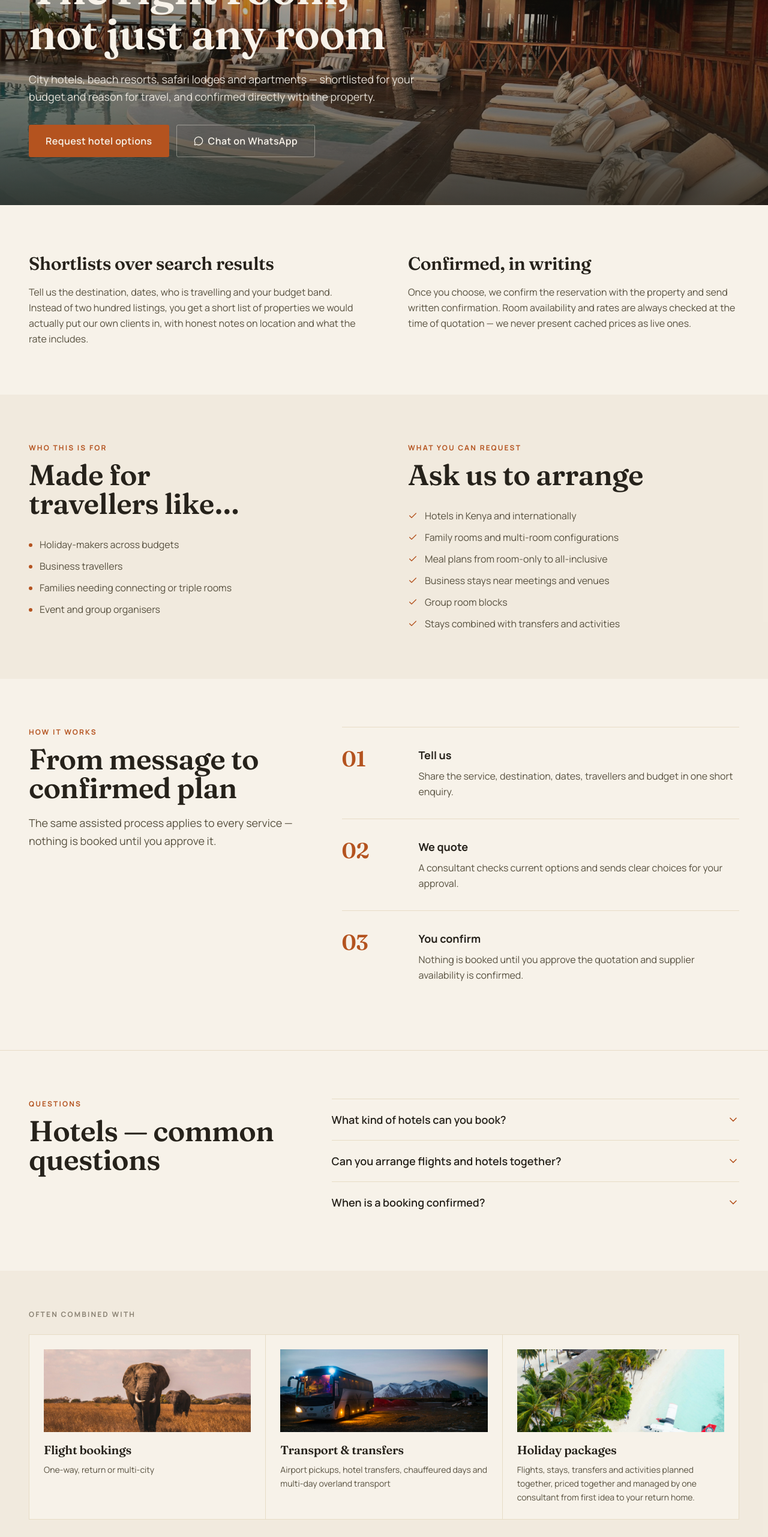
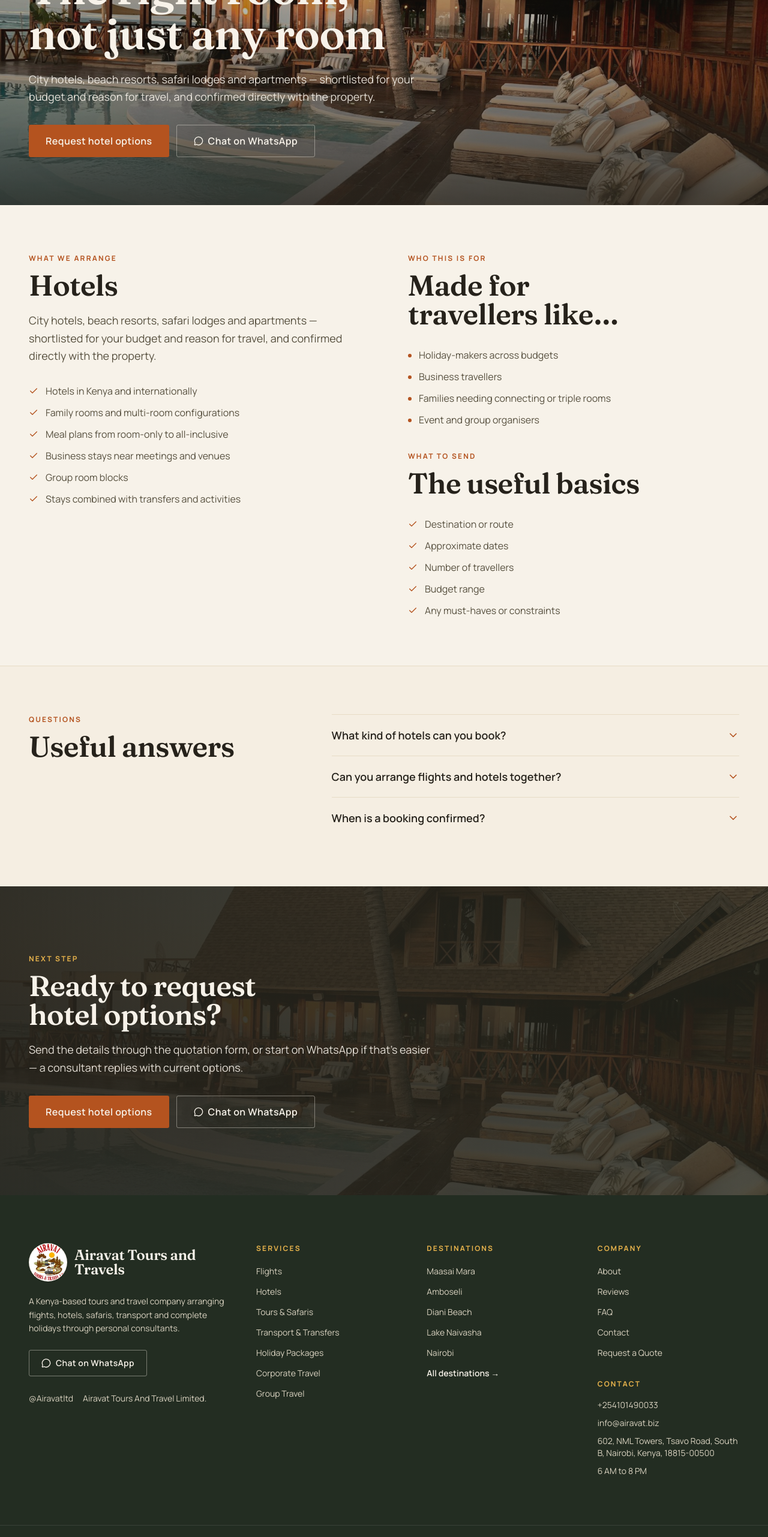
Before and after one commit to VrutikGoswami/Airavat-Website, a Next.js app: page /hotels in a window 1280 px wide. Shown: the part 234-2797 px from the top of the page at 60% size. Built offline with nearby package versions, Linux system fonts and the light colour scheme; no server answers.

Commit message:
Simplify service page layout

```diff
--- a/components/editorial/ServicePageLayout.tsx
+++ b/components/editorial/ServicePageLayout.tsx
@@ -1,16 +1,12 @@
-import Image from "next/image";
-import Link from "next/link";
 import { Check } from "lucide-react";
 import type { Service, ServiceSlug } from "@/types";
 import { getFaqs } from "@/data/faqs";
-import { getServices } from "@/data/services";
 import { ButtonLink } from "@/components/ui/Button";
 import { SectionHeading } from "@/components/ui/SectionHeading";
 import { WhatsAppButton } from "@/components/ui/WhatsAppButton";
 import { EditorialCTA } from "@/components/editorial/EditorialCTA";
 import { FAQAccordion } from "@/components/editorial/FAQAccordion";
 import { PageHero } from "@/components/editorial/PageHero";
-import { ProcessTimeline } from "@/components/editorial/ProcessTimeline";
 
 /** Which enquiry-service value each service page preselects in the quote flow. */
 const SERVICE_TO_ENQUIRY: Record<ServiceSlug, string> = {
@@ -30,8 +26,7 @@ const SERVICE_TO_ENQUIRY: Record<ServiceSlug, string> = {
  */
 export function ServicePageLayout({ service }: { service: Service }) {
   const quoteHref = `/request-a-quote?service=${SERVICE_TO_ENQUIRY[service.slug]}`;
-  const relatedServices = getServices(service.relatedServiceSlugs);
-  const serviceFaqs = getFaqs(service.faqIds);
+  const serviceFaqs = getFaqs(service.faqIds).slice(0, 3);
 
   return (
     <>
@@ -53,19 +48,23 @@ export function ServicePageLayout({ service }: { service: Service }) {
         />
       </PageHero>
 
-      {/* Editorial explanation */}
-      <section className="container-site grid gap-12 py-16 sm:py-20 lg:grid-cols-2 lg:gap-20">
-        {service.editorial.map((block) => (
-          <div key={block.title} className="max-w-xl">
-            <h2 className="display-serif text-2xl sm:text-3xl">{block.title}</h2>
-            <p className="mt-4 leading-relaxed text-ink-soft">{block.body}</p>
-          </div>
-        ))}
-      </section>
-
-      {/* Who + what */}
-      <section className="bg-sand/60">
-        <div className="container-site grid gap-12 py-16 sm:py-20 lg:grid-cols-2 lg:gap-20">
+      <section className="container-site grid gap-12 py-16 sm:py-20 lg:grid-cols-[1fr_1fr] lg:gap-20">
+        <div>
+          <SectionHeading
+            eyebrow="What we arrange"
+            title={service.shortName}
+            lede={service.summary}
+          />
+          <ul className="mt-8 space-y-3">
+            {service.requestables.map((item) => (
+              <li key={item} className="flex items-start gap-3 text-ink-soft">
+                <Check aria-hidden className="mt-1 size-4 shrink-0 text-ochre" />
+                {item}
+              </li>
+            ))}
+          </ul>
+        </div>
+        <div className="space-y-10">
           <div>
             <SectionHeading eyebrow="Who this is for" title="Made for travellers like…" />
             <ul className="mt-8 space-y-3">
@@ -78,9 +77,15 @@ export function ServicePageLayout({ service }: { service: Service }) {
             </ul>
           </div>
           <div>
-            <SectionHeading eyebrow="What you can request" title="Ask us to arrange" />
+            <SectionHeading eyebrow="What to send" title="The useful basics" />
             <ul className="mt-8 space-y-3">
-              {service.requestables.map((item) => (
+              {[
+                "Destination or route",
+                "Approximate dates",
+                "Number of travellers",
+                "Budget range",
+                "Any must-haves or constraints",
+              ].map((item) => (
                 <li key={item} className="flex items-start gap-3 text-ink-soft">
                   <Check aria-hidden className="mt-1 size-4 shrink-0 text-ochre" />
                   {item}
@@ -91,55 +96,14 @@ export function ServicePageLayout({ service }: { service: Service }) {
         </div>
       </section>
 
-      {/* Process */}
-      <section className="container-site grid gap-12 py-16 sm:py-20 lg:grid-cols-[1fr_1.5fr] lg:gap-20">
-        <SectionHeading
-          eyebrow="How it works"
-          title="From message to confirmed plan"
-          lede="The same assisted process applies to every service — nothing is booked until you approve it."
-        />
-        <ProcessTimeline />
-      </section>
-
-      {/* FAQ */}
       {serviceFaqs.length > 0 ? (
-        <section className="rule-top">
+        <section className="rule-top bg-sand/40">
           <div className="container-site grid gap-10 py-16 sm:py-20 lg:grid-cols-[1fr_1.6fr] lg:gap-20">
-            <SectionHeading eyebrow="Questions" title={`${service.shortName} — common questions`} />
+            <SectionHeading eyebrow="Questions" title="Useful answers" />
             <FAQAccordion items={serviceFaqs} />
           </div>
         </section>
       ) : null}
-
-      {/* Related services */}
-      <section className="bg-sand/60">
-        <div className="container-site py-14 sm:py-16">
-          <h2 className="eyebrow text-stone">Often combined with</h2>
-          <ul className="mt-6 grid gap-px overflow-hidden border border-parchment bg-parchment sm:grid-cols-3">
-            {relatedServices.map((related) => (
-              <li key={related.slug} className="bg-ivory">
-                <Link href={`/${related.slug}`} className="group flex h-full flex-col p-6 hover:bg-sand/70">
-                  <div className="img-frame relative mb-4 aspect-[5/2]">
-                    <Image
-                      src={related.heroImage}
-                      alt=""
-                      fill
-                      sizes="(min-width: 640px) 30vw, 90vw"
-                      className="object-cover"
-                    />
-                  </div>
-                  <span className="display-serif text-xl group-hover:text-clay">
-                    {related.name}
-                  </span>
-                  <span className="mt-2 text-sm leading-relaxed text-ink-soft">
-                    {related.summary.split("—")[0].trim()}
-                  </span>
-                </Link>
-              </li>
-            ))}
-          </ul>
-        </div>
-      </section>
 
       <EditorialCTA
         title={`Ready to ${service.cta.label.toLowerCase()}?`}
```
